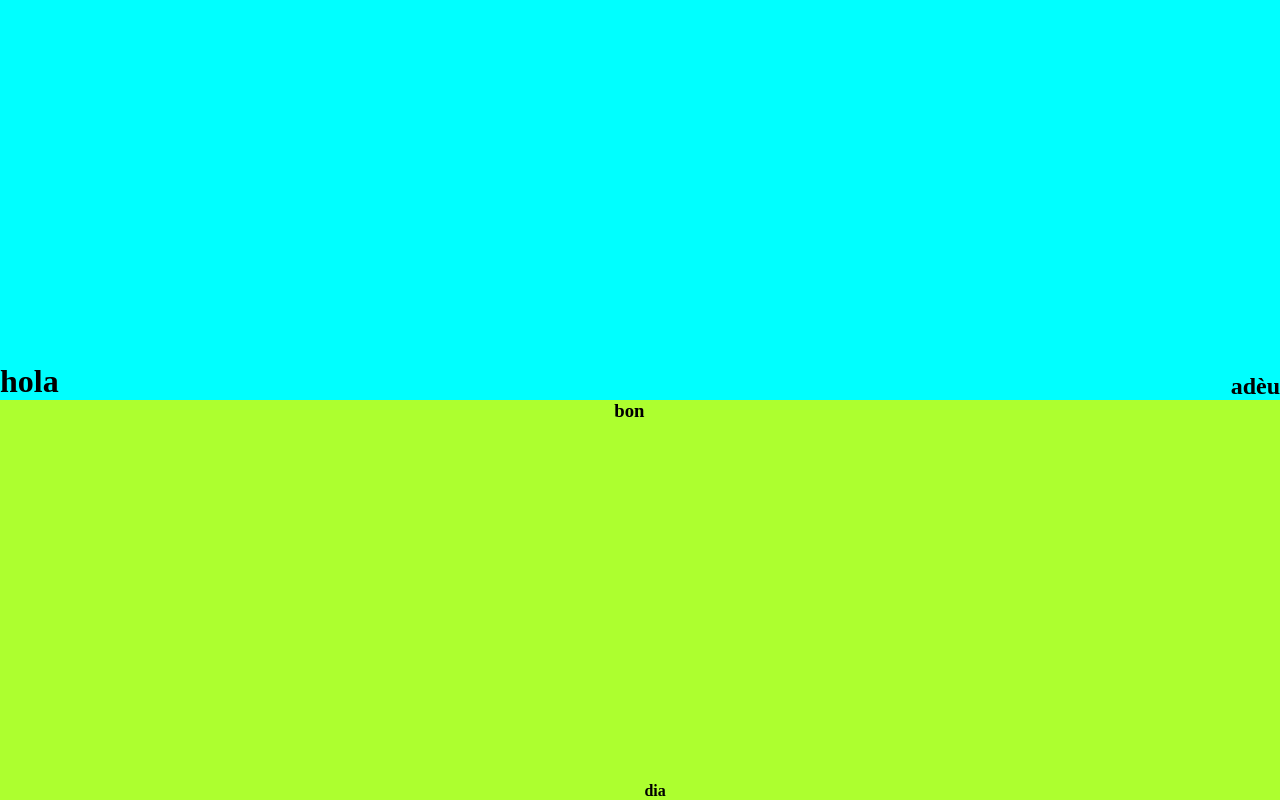
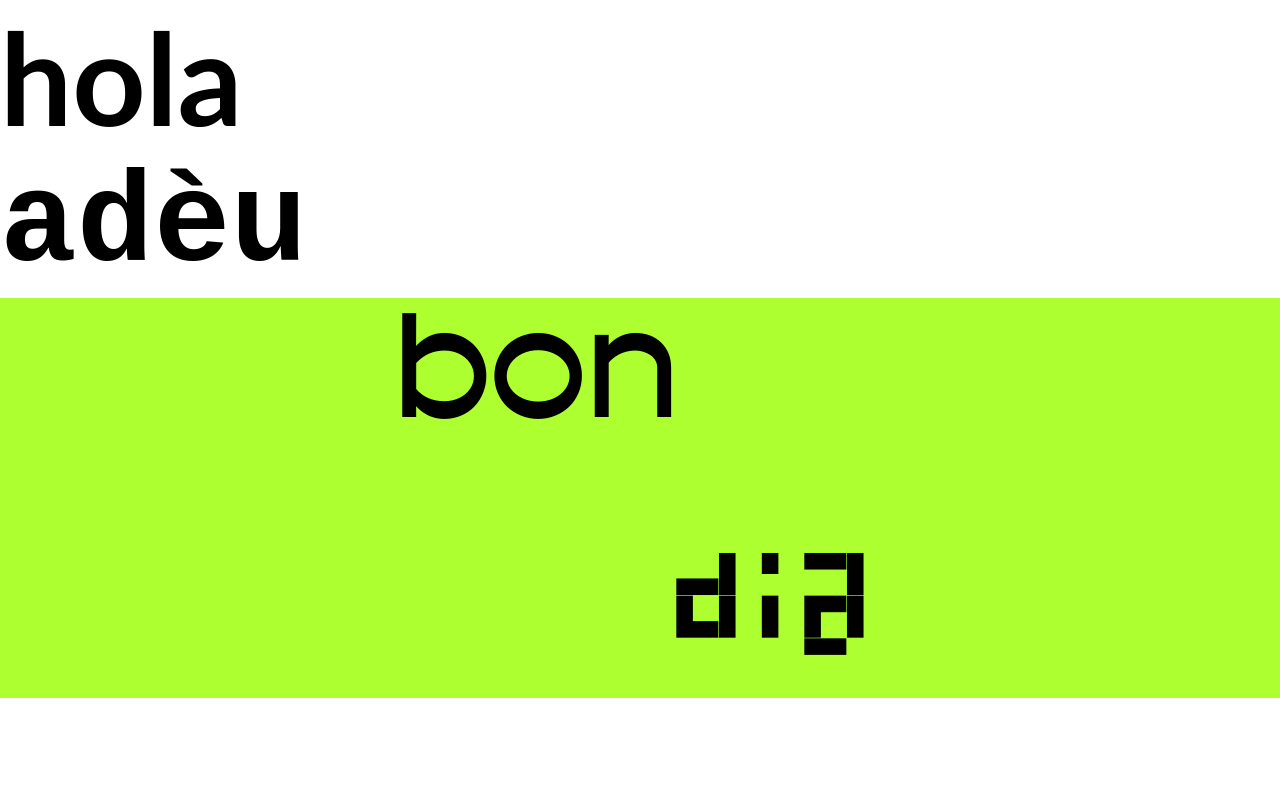
Before and after one commit to arquesm/gp_p4, a plain HTML site: page index.html in a window 1280 px wide. Drawn offline with Linux system fonts and the light colour scheme.

Commit message:
Update index.html

```diff
--- a/index.html
+++ b/index.html
@@ -4,7 +4,29 @@
     <meta charset="UTF-8">
     <meta name="viewport" content="width=device-width, initial-scale=1.0">
     <title>p4</title>
+    <link rel="preconnect" href="https://fonts.googleapis.com">
+    <link rel="preconnect" href="https://fonts.gstatic.com" crossorigin>
+    <link href="https://fonts.googleapis.com/css2?family=Pacifico&display=swap" rel="stylesheet">
     <style>
+        @font-face {
+            font-family: 'Fifty Trial';
+            src: url('fonts/fiftytrial/FiftyTrial-Regular.woff2') format('woff2'),
+                url('fonts/fiftytrial/FiftyTrial-Regular.woff') format('woff'),
+                url('fonts/fiftytrial/FiftyTrial-Regular.ttf') format('truetype'),
+                url('fonts/fiftytrial/FiftyTrial-Regular.svg') format('svg');
+            font-weight: normal;
+            font-style: normal;
+            font-display: swap;
+        }
+        @font-face {
+            font-family: 'Galapagos';
+            src: url('fonts/ABCGalapagos/ABCGalapagosB-Black-Trial.woff2') format('woff2'),
+                url('fonts/ABCGalapagos/ABCGalapagosB-Black-Trial.woff') format('woff'),
+                url('fonts/ABCGalapagos/ABCGalapagosB-Black-Trial.otf') format('truetype');
+            font-weight: normal;
+            font-style: normal;
+            font-display: swap;
+        }
         *{
             margin: 0;
             padding: 0;
@@ -19,25 +41,46 @@
             justify-content: space-between;
             align-items: flex-end;
         }
+        h1{
+            font-size: 8em;
+            font-family: 'Pacifico', cursive;
+        }
+        h1:hover{
+            font-family: 'Gill Sans', 'Gill Sans MT', Calibri, 'Trebuchet MS', sans-serif;
+        }
+        h2{
+            font-size: 8em;
+            font-family: 'Courier New', Courier, monospace;
+        }
+        h2:hover{
+            font-size:22em;
+        }
         main{
             background-color: greenyellow;
             justify-content: center;
         }
         h3{
+            font-size: 8em;
+            font-family: 'Fifty Trial';
             justify-content: flex-end;
             align-self: flex-start;
         }
+        h3:hover{
+
+        }
         h4{
+            font-size: 8em;
+            font-family: 'Galapagos';
             justify-content: center;
             align-self: flex-end;
         }
     </style>
 </head>
 <body>
-    <header>
+    <heade id=""r>
         <h1>hola</h1>
         <h2>adèu</h2>
-    </header>
+    </heade>
     <main>
         <h3>bon</h3>
         <h4>dia</h4>
```
